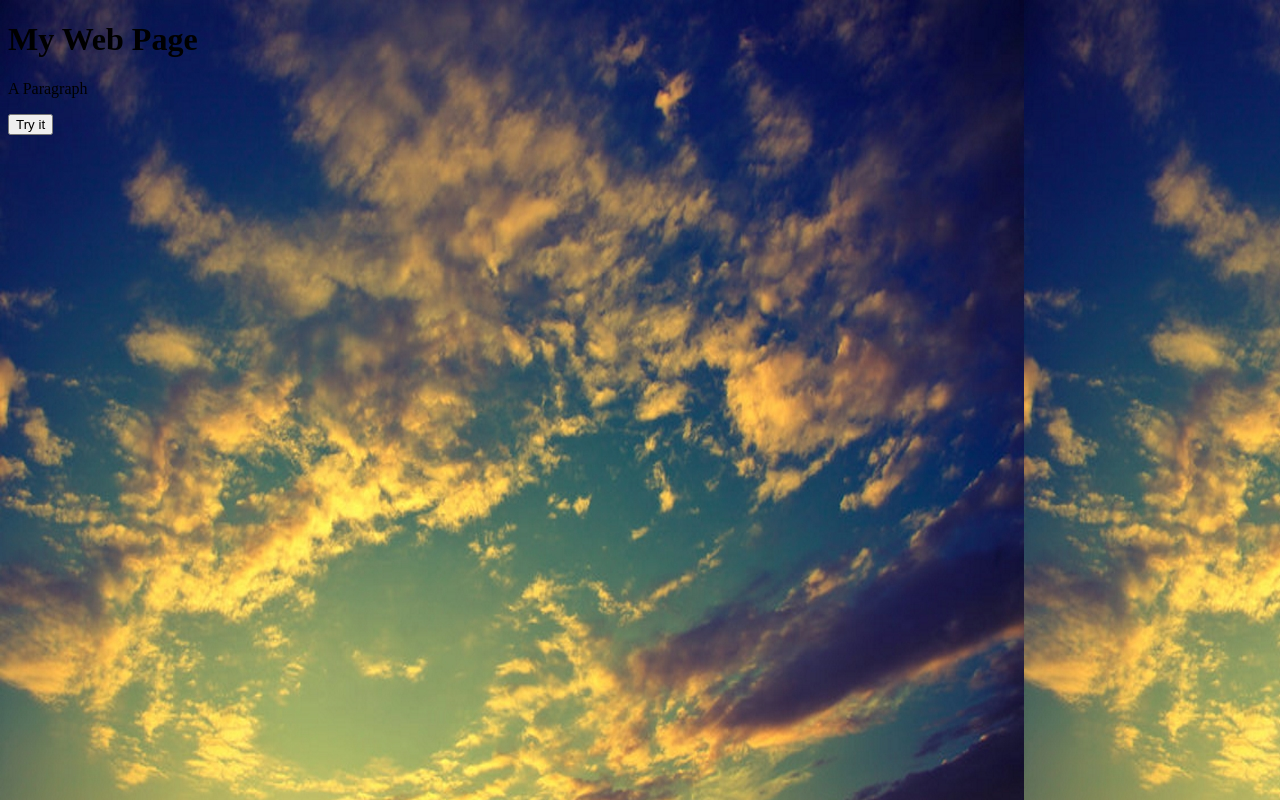
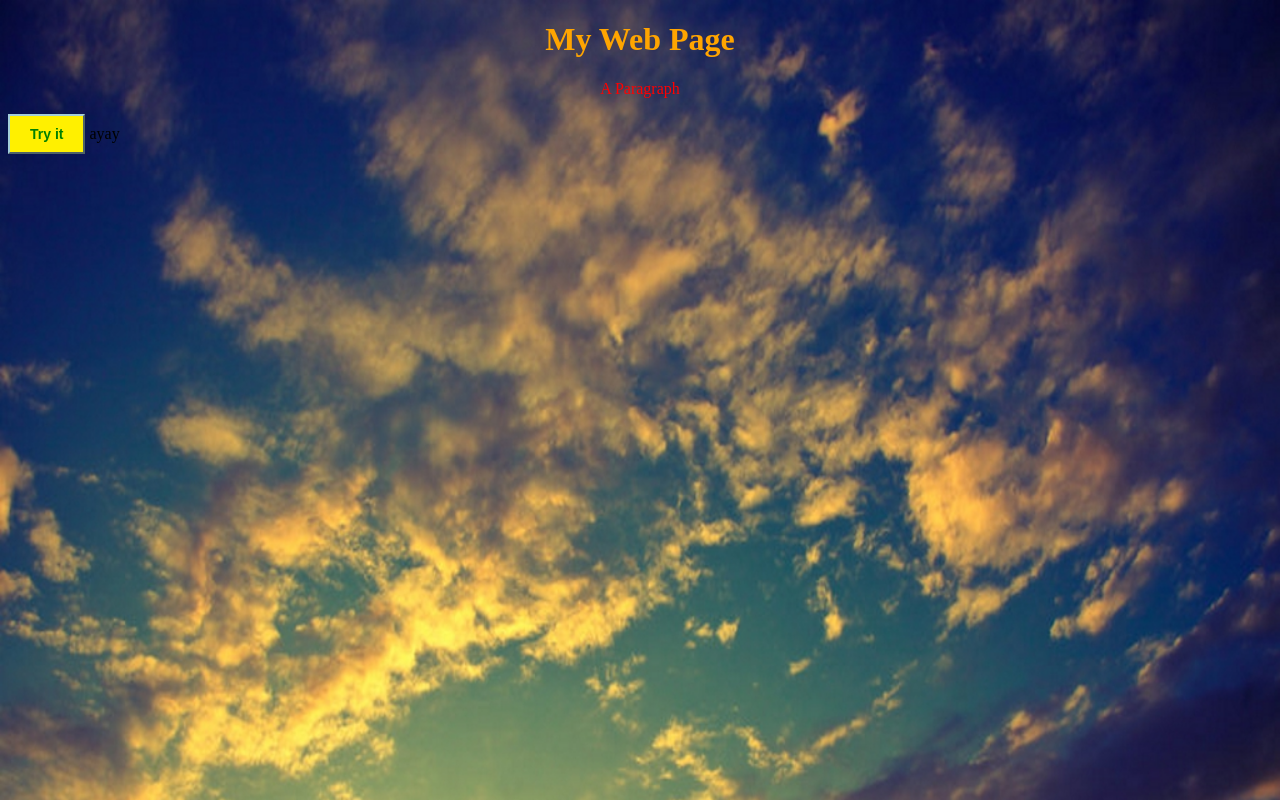
Before and after one commit to Senchy/Maynooth_Consultancy, a plain HTML site: page index.html in a window 1280 px wide. Drawn offline with Linux system fonts and the light colour scheme.

Commit message:
Temp Learning

```diff
--- a/index.html
+++ b/index.html
@@ -1,20 +1,50 @@
 <!DOCTYPE html>
 <html>
 <head>
-<script>
-function myFunction() {
-    document.getElementById("demo").innerHTML = "Paragraph changed.";
+<style type="text/css">
+body {
+	background:url(Backround.jpg) #A98436 no-repeat left top;
+	background-size: 100%;
 }
-</script>
+p {
+    color: red;
+    text-align: center;
+}
+h1 {
+    color: orange;
+    text-align: center;
+}
+button {
+  	border-top:			2px solid #a3ceda;
+	border-left:		2px solid #a3ceda;
+	border-right:		2px solid #4f6267;
+	border-bottom:		2px solid #4f6267;
+	padding:			10px 20px !important;
+	font-size:			14px !important;
+	background-color:	#c4f1fe;
+	font-weight:		bold;
+	background: 		#fff000;
+	color:				green;
+}
+.fsSubmitButton
+{
+	background-image: 	url(signup.png);
+	background-repeat:	no-repeat;
+	background-color:	transparent;
+	height:			66px;
+	width:			182px;
+	border:			none;
+	text-indent:		-999em;
+}
+</style>
 </head>
-
-<body background="Backround.jpg">
 
 <h1>My Web Page</h1>
 
 <p id="demo">A Paragraph</p>
 
 <button type="button" onclick="myFunction()">Try it</button>
+<fsSubmitButton type = "button" onclick = "myFunction()">ayay</fsSubmitButton>
 
 </body>
 </html>
```
